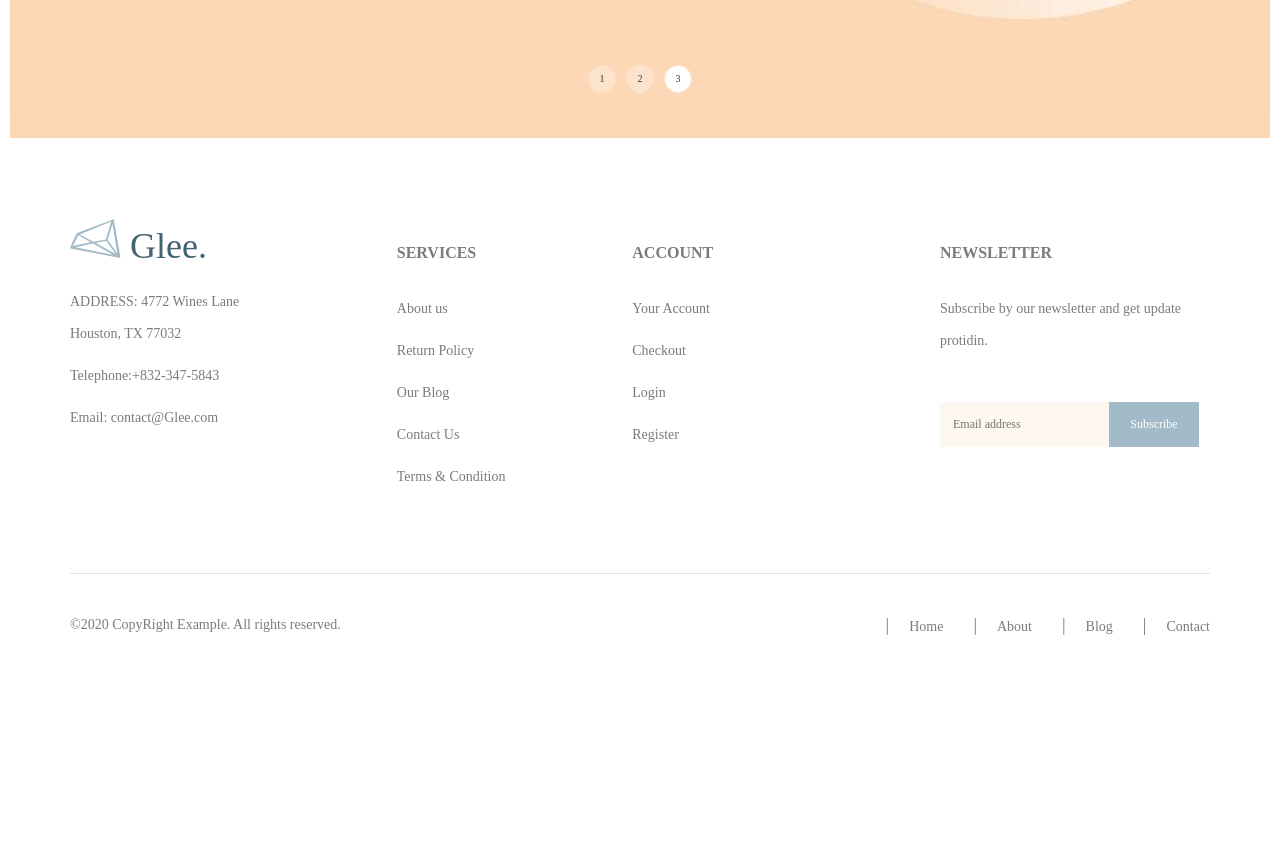
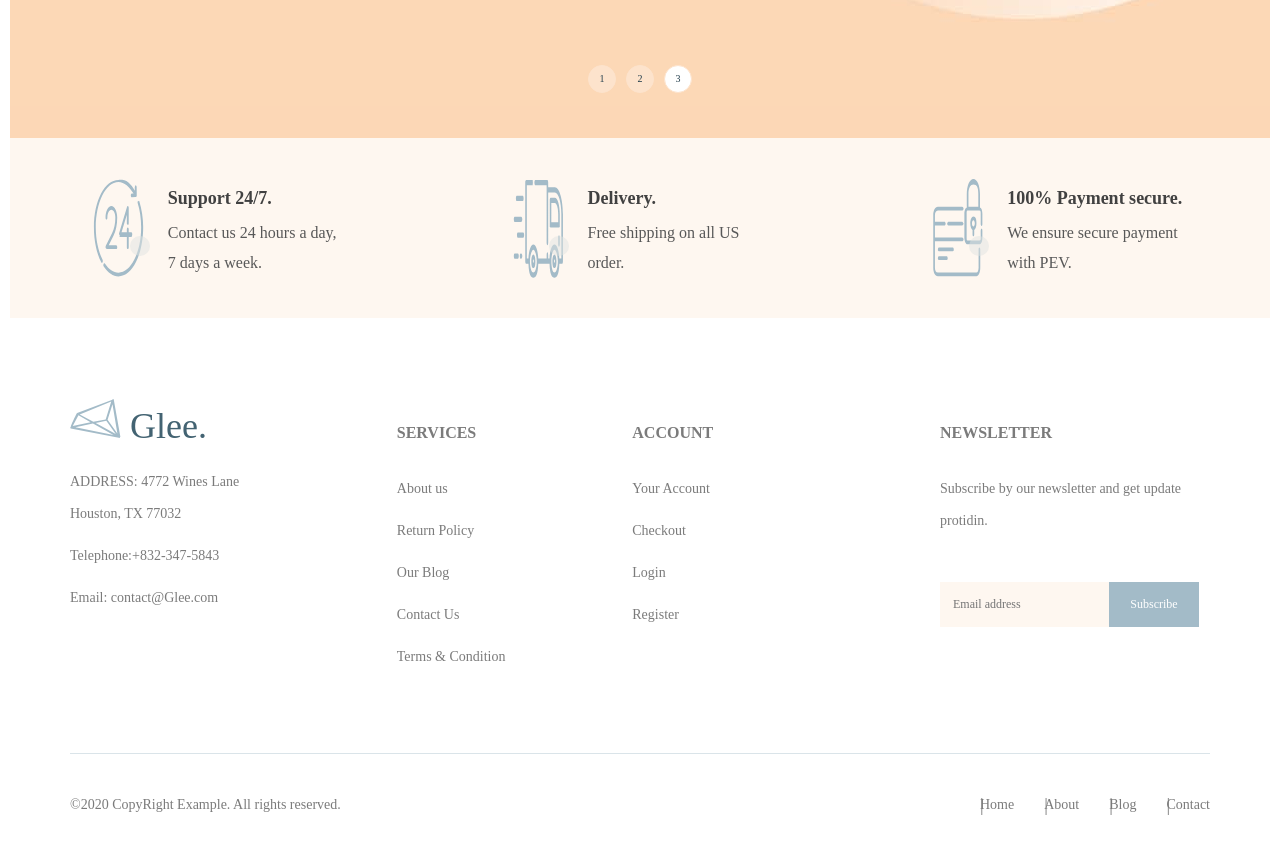
Before and after one commit to YuliiaKharechko/glee, a website: page app/index.html in a window 1280 px wide. Shown: the part 900-1753 px from the top of the page. Before the commit the page ends 1603 px from the top, so only its background shows below. Drawn offline with Linux system fonts and the light colour scheme.

Commit message:
added features block

```diff
--- a/app/index.html
+++ b/app/index.html
@@ -118,6 +118,32 @@
           </div>
         </div>
     </section>
+    <div class="features">
+      <div class="features__inner">
+        <div class="features__inner-items">
+          <img class="features__inner-img" src="images/support_icon.svg" alt="support icon"  href="#">
+          <div class="features__inner-item">
+            <h6 class="features__inner-title">Support 24/7.</h6>
+            <p class="features__inner-text">Contact us 24 hours a day, 7 days a week.</p>
+          </div>
+        </div>
+        <div class="features__inner-items">
+          <img class="features__inner-img" src="images/delivery_icon.svg" alt="delivery icon"  href="#">
+          <div class="features__inner-item">
+            <h6 class="features__inner-title">Delivery.</h6>
+            <p class="features__inner-text">Free shipping on all US order.</p>
+          </div>
+        </div>
+        <div class="features__inner-items">
+          <img class="features__inner-img" src="images/security_icon.svg" alt="security icon" href="#">
+          <div class="features__inner-item">
+            <h6 class="features__inner-title">100% Payment secure.</h6>
+            <p class="features__inner-text">We ensure secure payment
+            with PEV.</p>
+          </div>
+        </div>
+      </div>
+    </div>
   </main>
 
   <footer class="footer">
--- a/app/scss/style.scss
+++ b/app/scss/style.scss
@@ -152,6 +152,47 @@
   }
 }
 
+.features{
+  padding: 40px 0 40px;
+  background-color: #fef7f0;
+  &__inner{
+    display: flex;
+    justify-content: space-around;
+  }
+  &__inner-items{
+    display: flex;
+    position: relative;
+  }
+  &__inner-img{
+    margin-right: 24px;
+
+  }
+  &__inner-item{
+    max-width: 180px;
+  }
+  &__inner-title{
+    @extend %dmans-700;
+    font-size: 18px;
+    line-height: 40px;
+    color: #414141;
+  }
+  &__inner-text{
+    @extend %dmans-400;
+    color: #585858;
+  }
+  &__inner-title::before{
+    content: '';
+    position: absolute;
+    right: 198px;
+    top: 58px;
+    width: 20px;
+    height: 20px;
+    opacity: 0.5;
+    background-color: #dfe3e2;
+    border-radius: 50%;
+  }
+}
+
 
 
 
@@ -244,9 +285,11 @@
   &__list-link {
     margin-left: 30px;
     color: #7b7b7b;
+    position: relative;
   }
   &__list-link::before{
     content: "|";
+    position: absolute;
     font-size: 18px;
     color: #7b7b7b;
     margin-right: 20px;
```
Also changed, not shown: app/css/style.min.css.
